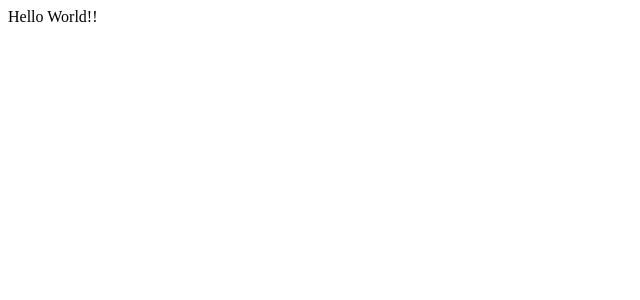
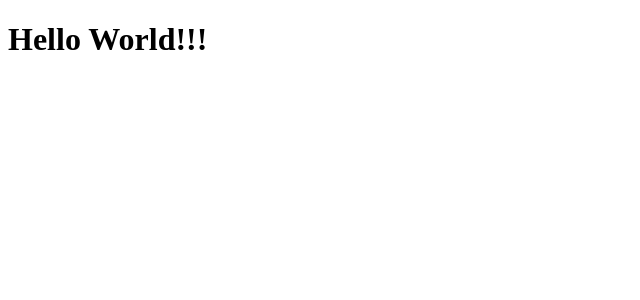
Before and after one commit to CaetanoMatheus/reactjs-template, a React (Create React App) app: page / in a window 1280 px wide. Shown: the top 300 px of the page, without its empty margins (0-640 px from the left). Built offline with nearby package versions, Linux system fonts and the light colour scheme.

Commit message:
Prop Types configuration

```diff
--- a/package.json
+++ b/package.json
@@ -28,9 +28,11 @@
     "@testing-library/react": "^9.3.2",
     "@testing-library/user-event": "^7.1.2",
     "customize-cra": "^1.0.0",
+    "prop-types": "^15.7.2",
     "react": "^16.13.1",
     "react-dom": "^16.13.1",
-    "react-scripts": "3.4.3"
+    "react-scripts": "3.4.3",
+    "styled-components": "^5.2.0"
   },
   "devDependencies": {
     "babel-plugin-root-import": "^6.5.0",
--- a/src/App.jsx
+++ b/src/App.jsx
@@ -1,9 +1,11 @@
 import React from 'react'
+
+import Title from '~/components/text/Title'
 
 export default function App() {
   return (
     <div>
-      Hello World!!
+      <Title title="Hello World!!!" />
     </div>
   )
 }
--- /dev/null
+++ b/src/components/text/Title/index.jsx
@@ -0,0 +1,18 @@
+import React from 'react'
+import PropTypes from 'prop-types'
+
+import { Container, MainTitle, SubText } from './styles'
+
+Title.propTypes = {
+  title: PropTypes.string.isRequired,
+  subText: PropTypes.string,
+}
+
+export default function Title({ title, subText }) {
+  return (
+    <Container>
+      <MainTitle>{title}</MainTitle>
+      <SubText>{subText}</SubText>
+    </Container>
+  )
+}
--- /dev/null
+++ b/src/components/text/Title/styles.js
@@ -0,0 +1,13 @@
+import styled from 'styled-components'
+
+export const Container = styled.div`
+
+`
+
+export const MainTitle = styled.h1`
+
+`
+
+export const SubText = styled.h5`
+
+`
```
Also changed, not shown: .eslintrc.js, 1 other file (tests, documents, lock files or other folders).
